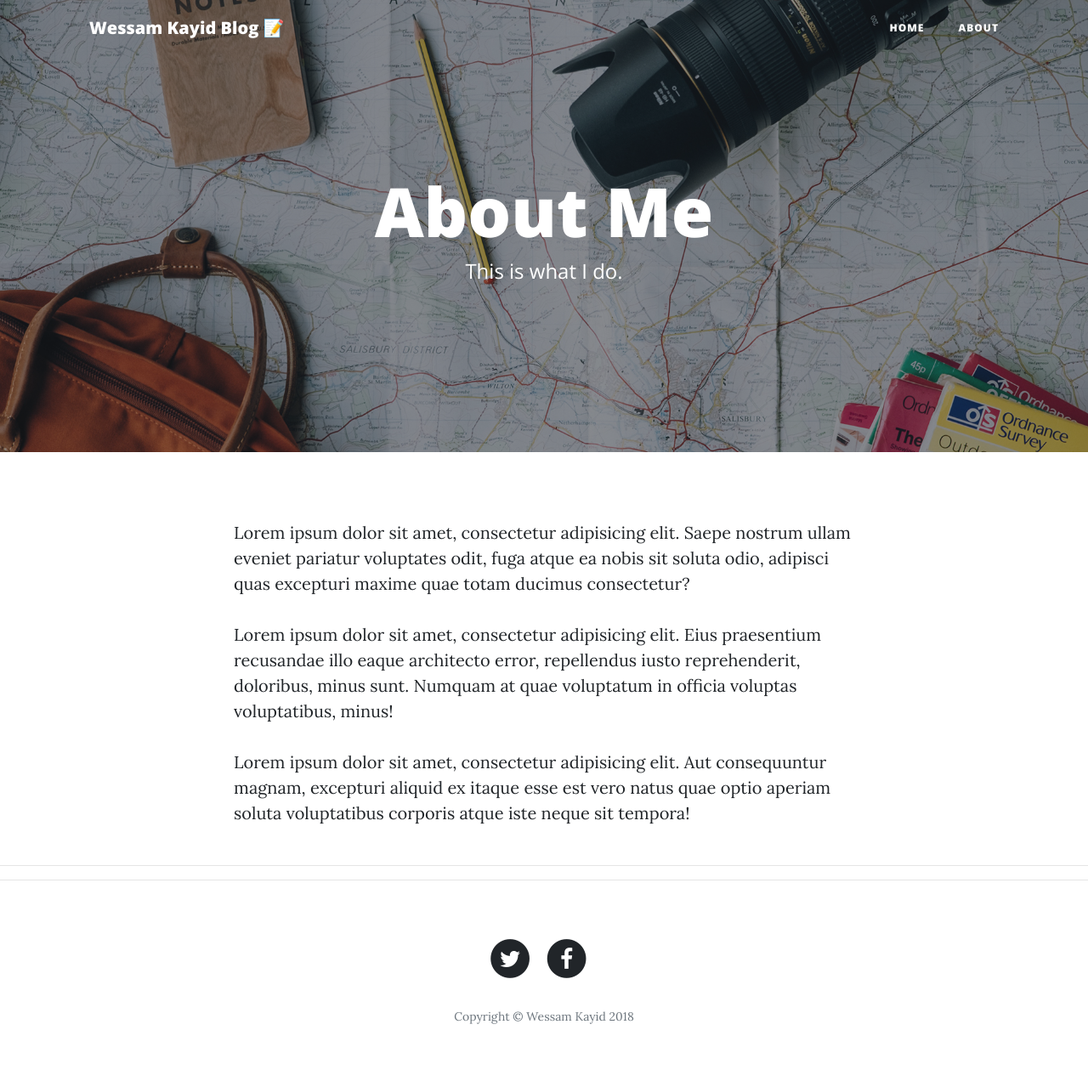
After one commit to AmrMKayid/django-blog, a Django app: template templates/about.html in a window 1280 px wide. The commit adds this page. Shown: the whole page at 85% size. Run offline with Django 3.2, Linux system fonts and the light colour scheme; the template is opened without the code that fills it, so the values that code supplies are empty; some libraries are stand-ins or nearby versions.

Commit message:
Add about page

```diff
--- a/posts/urls.py
+++ b/posts/urls.py
@@ -8,4 +8,5 @@ urlpatterns = [
     re_path(r'^(?P<slug>[\w-]+)/$', views.post_detail, name='detail'),
     re_path(r'^(?P<slug>[\w-]+)/edit/$', views.post_update, name='update'),
     re_path(r'^(?P<slug>[\w-]+)/delete/$', views.post_delete),
+    re_path(r'^about$', views.about),
 ]
--- a/posts/views.py
+++ b/posts/views.py
@@ -96,3 +96,7 @@ def post_delete(request, slug=None):
     instance.delete()
     messages.success(request, "Successsfully Deleted!")
     return redirect('posts:list')
+
+
+def about(request):
+    return render(request, "about.html")
--- /dev/null
+++ b/templates/about.html
@@ -0,0 +1,36 @@
+{% extends "base.html" %}
+{% load staticfiles %}
+
+{% block content %}
+
+
+        <!-- Page Header -->
+    <header class="masthead" style="background-image: url('{% static "img/about-bg.jpg" %}')">
+      <div class="overlay"></div>
+      <div class="container">
+        <div class="row">
+          <div class="col-lg-8 col-md-10 mx-auto">
+            <div class="page-heading">
+              <h1>About Me</h1>
+              <span class="subheading">This is what I do.</span>
+            </div>
+          </div>
+        </div>
+      </div>
+    </header>
+
+    <!-- Main Content -->
+    <div class="container">
+      <div class="row">
+        <div class="col-lg-8 col-md-10 mx-auto">
+          <p>Lorem ipsum dolor sit amet, consectetur adipisicing elit. Saepe nostrum ullam eveniet pariatur voluptates odit, fuga atque ea nobis sit soluta odio, adipisci quas excepturi maxime quae totam ducimus consectetur?</p>
+          <p>Lorem ipsum dolor sit amet, consectetur adipisicing elit. Eius praesentium recusandae illo eaque architecto error, repellendus iusto reprehenderit, doloribus, minus sunt. Numquam at quae voluptatum in officia voluptas voluptatibus, minus!</p>
+          <p>Lorem ipsum dolor sit amet, consectetur adipisicing elit. Aut consequuntur magnam, excepturi aliquid ex itaque esse est vero natus quae optio aperiam soluta voluptatibus corporis atque iste neque sit tempora!</p>
+        </div>
+      </div>
+    </div>
+
+    <hr>
+
+
+{% endblock %}
--- a/templates/base.html
+++ b/templates/base.html
@@ -11,8 +11,7 @@
     <meta name="author" content="">
 
     <title>{% block head_title %} Wessam Kayid Blog {% endblock head_title %}</title>
-    {#TODO: icon#}
-    <link rel="shortcut icon" href="{% static "img/home-bg.jpg" %}" type="image/x-icon">
+    <link rel="shortcut icon" href="{% static "img/icon.png" %}" type="image/x-icon">
 
     <!-- Bootstrap core CSS -->
     <link href='{% static "vendor/bootstrap/css/bootstrap.min.css" %}' rel="stylesheet">
@@ -39,7 +38,7 @@
 <!-- Navigation -->
 <nav class="navbar navbar-expand-lg navbar-light fixed-top" id="mainNav">
     <div class="container">
-        <a class="navbar-brand" href="index.html">Wessam Kayid Blog 📝</a>
+        <a class="navbar-brand" href="/">Wessam Kayid Blog 📝</a>
 
         <button class="navbar-toggler navbar-toggler-right" type="button" data-toggle="collapse"
                 data-target="#navbarResponsive" aria-controls="navbarResponsive" aria-expanded="false"
@@ -54,14 +53,8 @@
                     <a class="nav-link" href="/">Home</a>
                 </li>
                 <li class="nav-item">
-                    <a class="nav-link" href="about.html">About</a>
+                    <a class="nav-link" href="about">About</a>
                 </li>
-                {#                <li class="nav-item">#}
-                {#                    <a class="nav-link" href="post.html">Sample Post</a>#}
-                {#                </li>#}
-                {#                <li class="nav-item">#}
-                {#                    <a class="nav-link" href="contact.html">Contact</a>#}
-                {#                </li>#}
             </ul>
         </div>
 
@@ -83,7 +76,7 @@
             <div class="col-lg-8 col-md-10 mx-auto">
                 <ul class="list-inline text-center">
                     <li class="list-inline-item">
-                        <a href="#">
+                        <a href="https://twitter.com/home?status={{ object.content|truncatechars:80 }}%20{{ request.build_absolute_uri }}">
                   <span class="fa-stack fa-lg">
                     <i class="fa fa-circle fa-stack-2x"></i>
                     <i class="fa fa-twitter fa-stack-1x fa-inverse"></i>
@@ -91,7 +84,7 @@
                         </a>
                     </li>
                     <li class="list-inline-item">
-                        <a href="#">
+                        <a href="https://www.facebook.com/sharer/sharer.php?u={{ request.build_absolute_uri }}">
                   <span class="fa-stack fa-lg">
                     <i class="fa fa-circle fa-stack-2x"></i>
                     <i class="fa fa-facebook fa-stack-1x fa-inverse"></i>
```
Also changed, not shown: static/img/icon.png (added).
